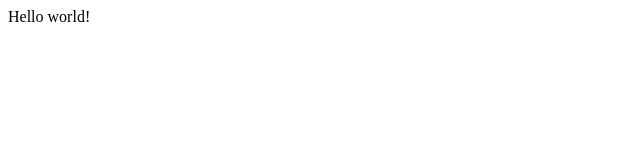
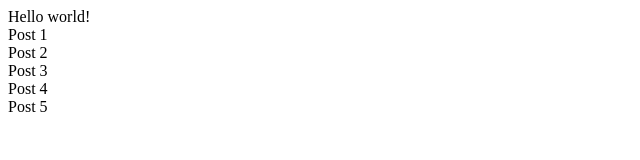
Before and after one commit to massielislas/NewsApp, a plain HTML site: page index.html in a window 1280 px wide. Shown: the whole page, without its empty margins (0-640 px from the left). Drawn offline with nearby package versions, Linux system fonts and the light colour scheme.

Commit message:
addedpost

```diff
--- a/app.js
+++ b/app.js
@@ -3,5 +3,12 @@
     '$scope',
     function($scope){
       $scope.test = 'Hello world!';
+      $scope.posts = [
+        'Post 1',
+        'Post 2',
+        'Post 3',
+        'Post 4',
+        'Post 5'
+      ];
     }
     ]);
--- a/index.html
+++ b/index.html
@@ -8,5 +8,8 @@
     <div>
       {{test}}
     </div>
+    <div ng-repeat="post in posts">
+        {{post}}
+    </div>
   </body>
   </html>
```
